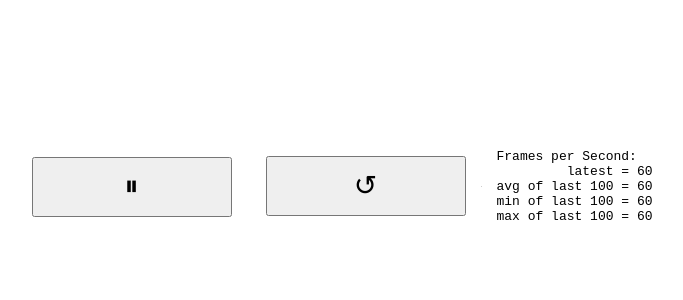
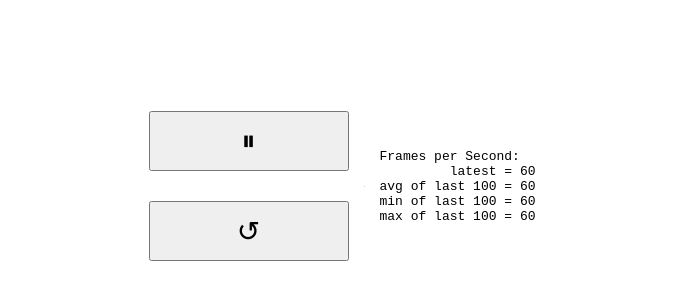
Before and after one commit to Simon536/wasm-rust-GoL, a website built with webpack: page www/index.html in a window 1280 px wide. Shown: the part 222-522 px from the top of the page, without its empty margins (284-967 px from the left). Built offline with nearby package versions, Linux system fonts and the light colour scheme; what wasm-game-of-life would draw is missing.

Commit message:
UI Improvements

```diff
--- a/www/index.html
+++ b/www/index.html
@@ -21,6 +21,10 @@
         font-size: 28px;
         margin: 15px;
       }
+      #control-panel {
+        display: flex;
+        flex-direction: column;
+      }
       #fps {
         white-space:pre;
         font-family: monospace;
@@ -43,7 +47,7 @@
     </style>
   </head>
   <body>
-    <div>
+    <div id="control-panel">
       <button id="play-pause"></button>
       <button id="reset-game"></button>
     </div>
```
